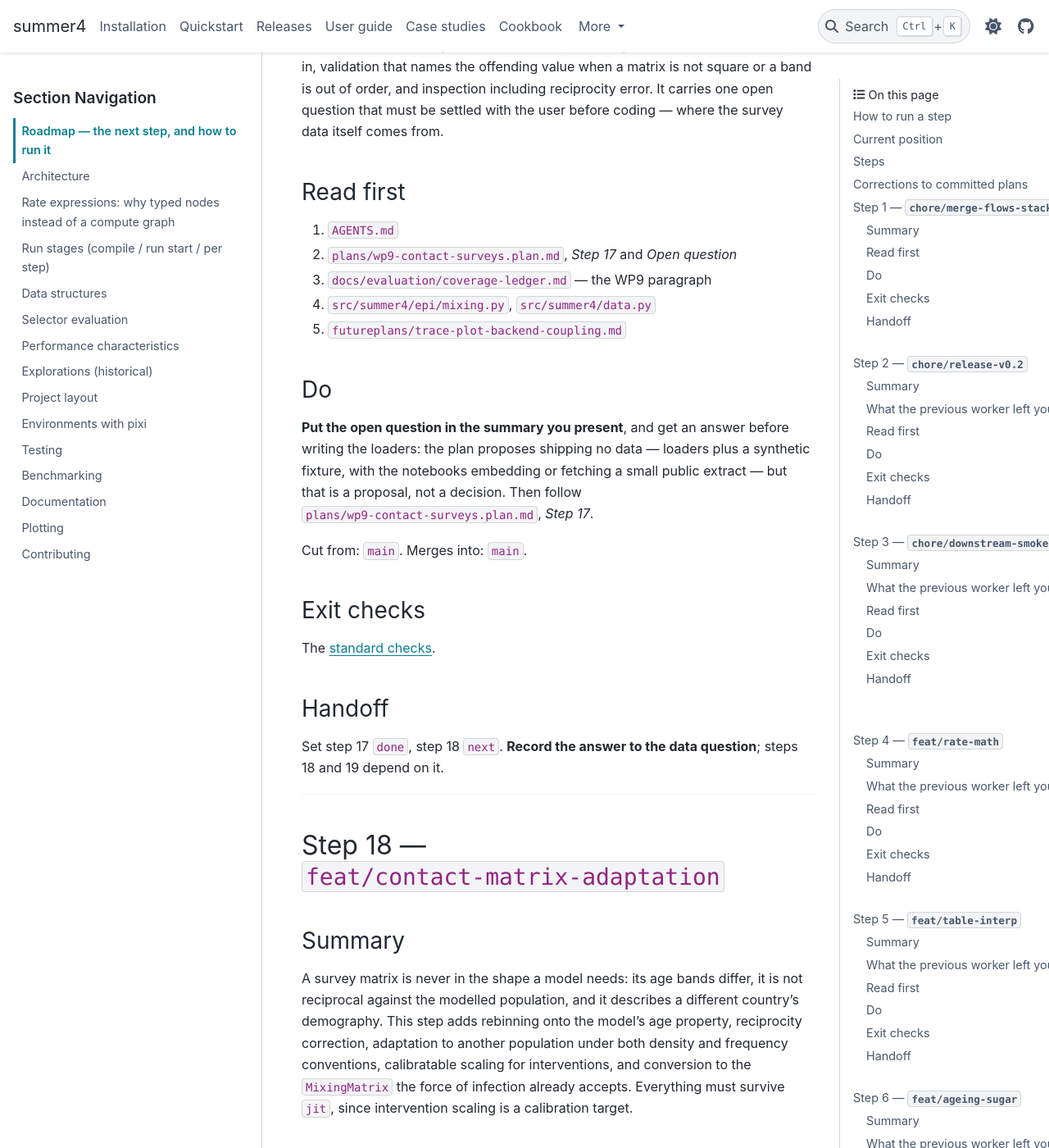
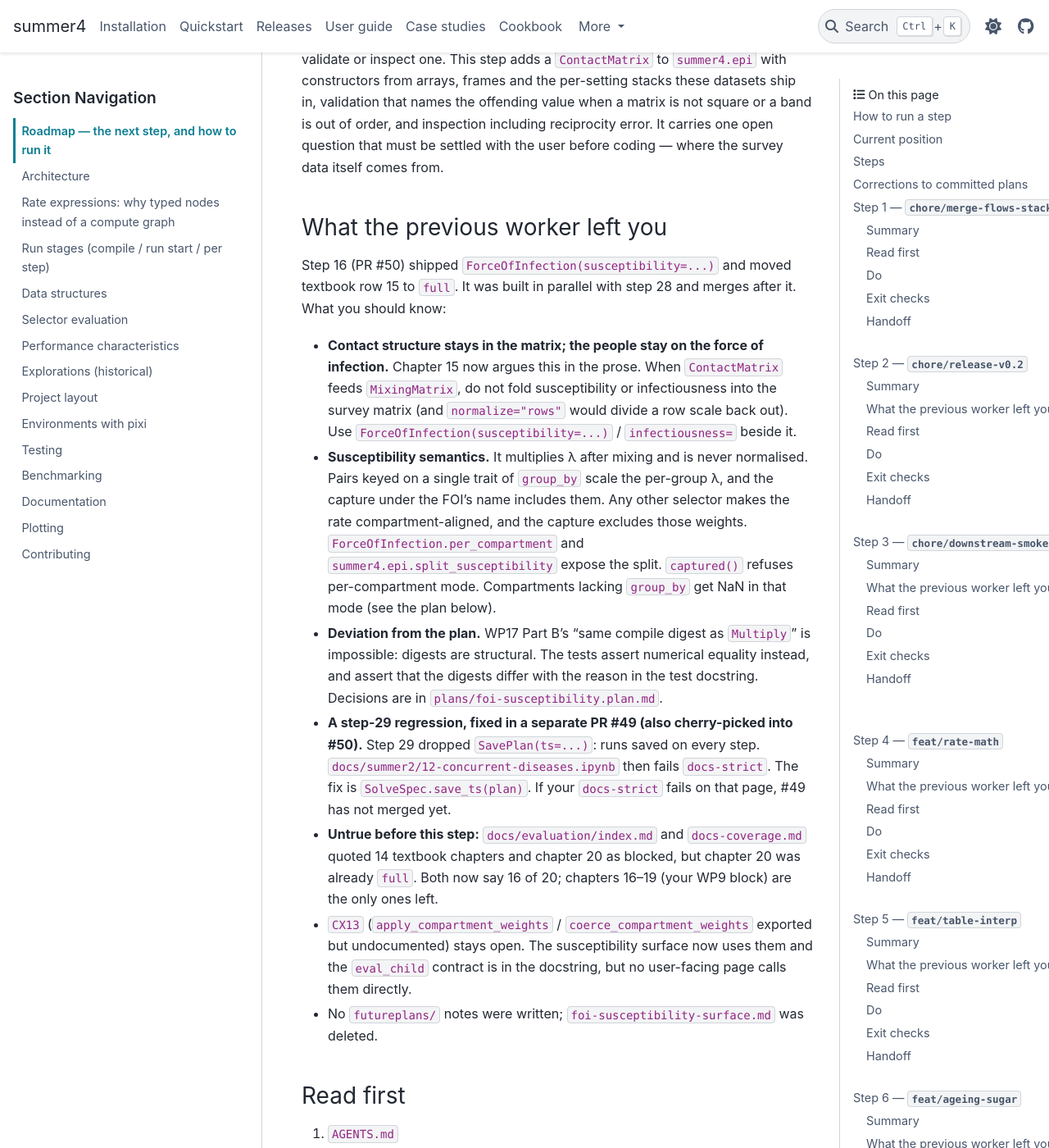
Before and after one commit to monash-emu/summer4, a Sphinx documentation site: the page built from docs/dev/roadmap.md, in a window 1280 px wide and 1400 px high, scrolled down 36037 px. Shown: the whole window at 82% size. Built offline with Sphinx 7.4.7 and the PyData theme 0.15.4, drawn with Linux system fonts in a browser that asks for light colours; some of the changed text lies outside the part shown.

Commit message:
Hand off after step 16: foi-susceptibility.
Step 16 is done with its Landed line and step 17 has its handoff notes. Step
17 stays planned and Current position stays on step 28: step 28 has not landed
on main, and the checker requires exactly one next step. Whoever merges this
after step 28 sets step 17 next and Current position to step 17.

```diff
--- a/docs/dev/roadmap.md
+++ b/docs/dev/roadmap.md
@@ -1102,6 +1102,8 @@ finished; both port repositories are now unblocked end to end.
 
 ## Step 16 — `feat/foi-susceptibility`
 
+**Landed:** feat/foi-susceptibility, PR #50, 2026-09-29.
+
 ### Summary
 
 The force of infection owns infectiousness weights but has no symmetric
@@ -1152,6 +1154,45 @@ in, validation that names the offending value when a matrix is not square or a
 band is out of order, and inspection including reciprocity error. It carries one
 open question that must be settled with the user before coding — where the survey
 data itself comes from.
+
+### What the previous worker left you
+
+Step 16 (PR #50) shipped `ForceOfInfection(susceptibility=...)` and moved
+textbook row 15 to `full`. It was built in parallel with step 28 and merges
+after it. What you should know:
+
+- **Contact structure stays in the matrix; the people stay on the force of
+  infection.** Chapter 15 now argues this in the prose. When `ContactMatrix`
+  feeds `MixingMatrix`, do not fold susceptibility or infectiousness into the
+  survey matrix (and `normalize="rows"` would divide a row scale back out). Use
+  `ForceOfInfection(susceptibility=...)` / `infectiousness=` beside it.
+- **Susceptibility semantics.** It multiplies λ after mixing and is never
+  normalised. Pairs keyed on a single trait of `group_by` scale the per-group
+  λ, and the capture under the FOI's name includes them. Any other selector
+  makes the rate compartment-aligned, and the capture excludes those weights.
+  `ForceOfInfection.per_compartment` and `summer4.epi.split_susceptibility`
+  expose the split. `captured()` refuses per-compartment mode. Compartments
+  lacking `group_by` get NaN in that mode (see the plan below).
+- **Deviation from the plan.** WP17 Part B's "same compile digest as
+  `Multiply`" is impossible: digests are structural. The tests assert
+  numerical equality instead, and assert that the digests differ with the
+  reason in the test docstring. Decisions are in
+  `plans/foi-susceptibility.plan.md`.
+- **A step-29 regression, fixed in a separate PR #49 (also cherry-picked into
+  #50).** Step 29 dropped `SavePlan(ts=...)`: runs saved on every step.
+  `docs/summer2/12-concurrent-diseases.ipynb` then fails `docs-strict`. The fix
+  is `SolveSpec.save_ts(plan)`. If your `docs-strict` fails on that page, #49
+  has not merged yet.
+- **Untrue before this step:** `docs/evaluation/index.md` and
+  `docs-coverage.md` quoted 14 textbook chapters and chapter 20 as blocked,
+  but chapter 20 was already `full`. Both now say 16 of 20; chapters 16–19
+  (your WP9 block) are the only ones left.
+- `CX13` (`apply_compartment_weights` / `coerce_compartment_weights` exported
+  but undocumented) stays open. The susceptibility surface now uses them and
+  the `eval_child` contract is in the docstring, but no user-facing page
+  calls them directly.
+- No `futureplans/` notes were written; `foi-susceptibility-surface.md` was
+  deleted.
 
 ### Read first
 
```
Also changed, not shown: other parts of docs/dev/roadmap.md (+1 -1 lines).
